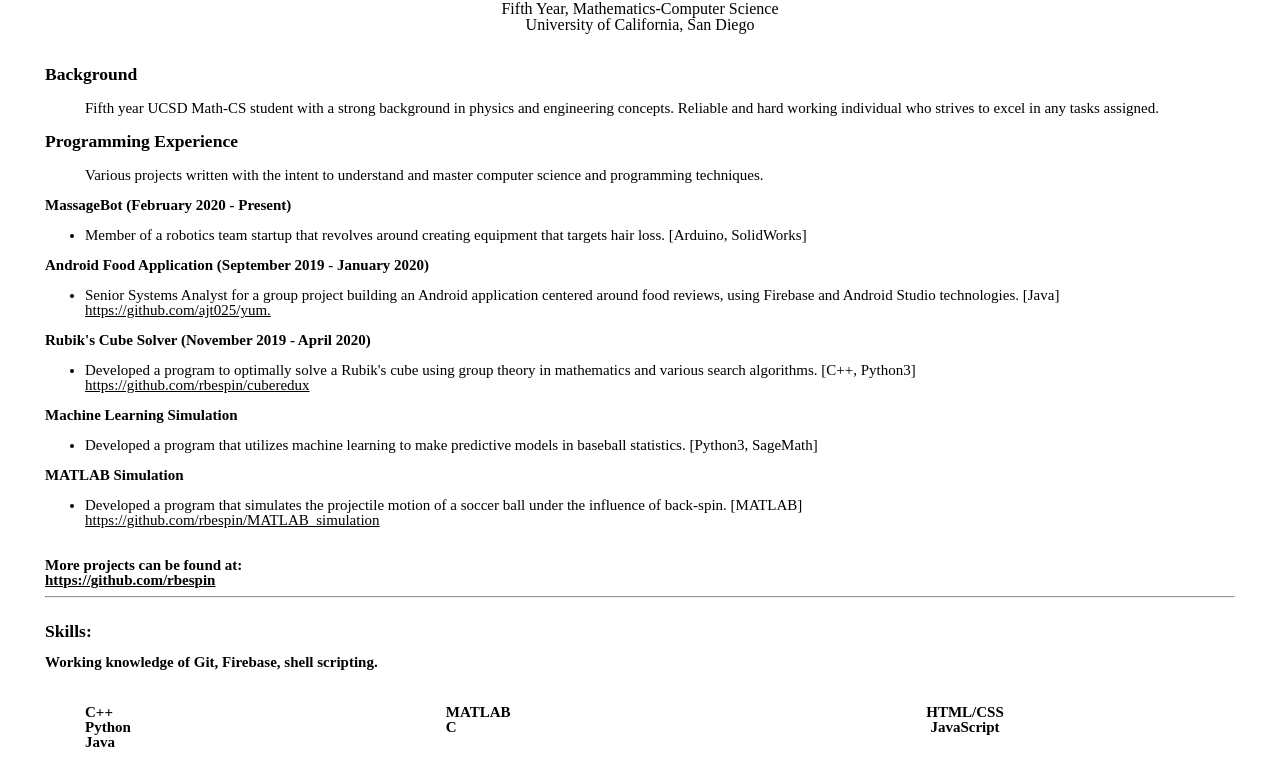
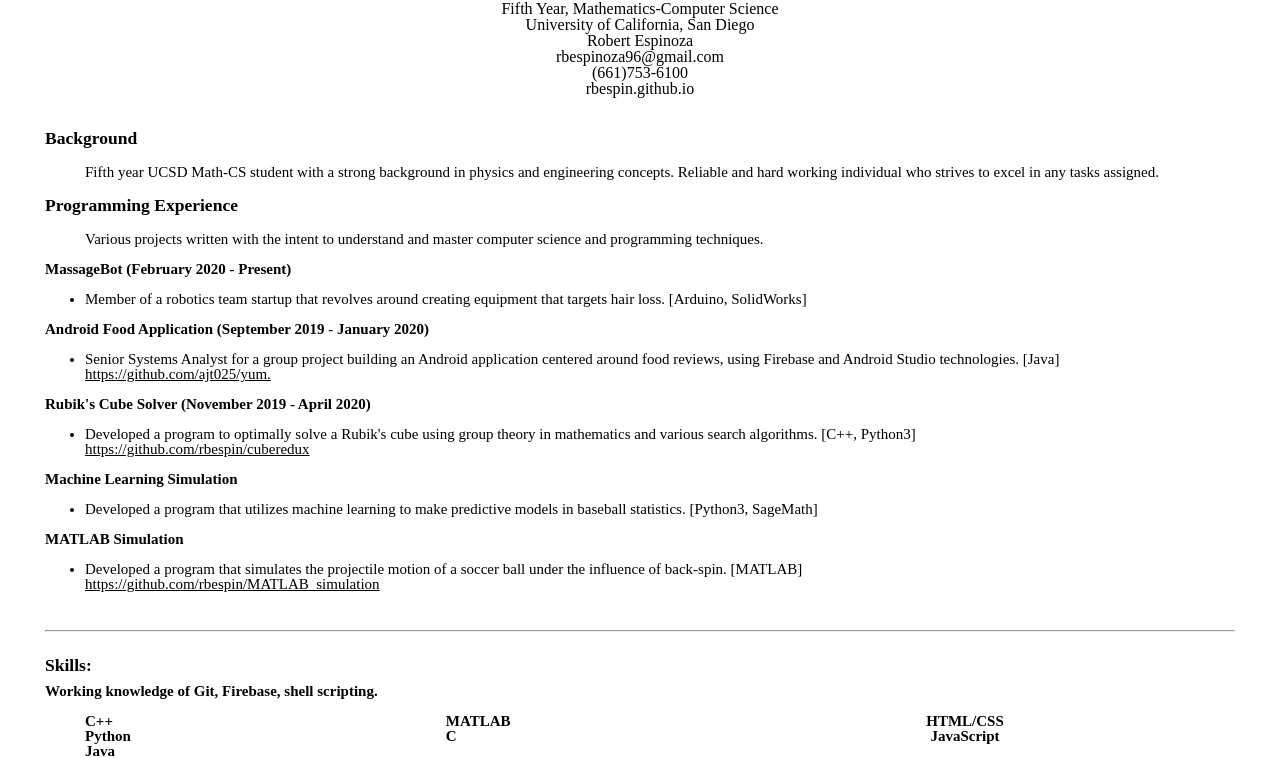
Before and after one commit to rbespin/rbespin.github.io, a plain HTML site: page index.html in a window 1280 px wide. Shown: the part 68-826 px from the top of the page. Drawn offline with Linux system fonts and the light colour scheme.

Commit message:
update website resume

```diff
--- a/index.html
+++ b/index.html
@@ -12,6 +12,11 @@
             Fifth Year, Mathematics-Computer Science
             <br>
             University of California, San Diego
+            <br>
+            Robert Espinoza
+            <br>rbespinoza96@gmail.com
+            <br>(661)753-6100
+            <br>rbespin.github.io
         </span>
         </header>
         <main class="main-article">
@@ -50,13 +55,13 @@
                     <li>Developed a program that simulates the projectile motion of a soccer ball under the influence of back-spin. [MATLAB]<br><a href="https://github.com/rbespin/MATLAB_simulation">https://github.com/rbespin/MATLAB_simulation</a></li>
                 </ul>
                 <br>
-                <div class="githubLink">More projects can be found at:<br><a href="https://github.com/rbespin">https://github.com/rbespin</a></div>
+               <!-- <div class="githubLink">More projects can be found at:<br><a href="https://github.com/rbespin">https://github.com/rbespin</a></div> -->
             </section>
                     <hr>
             <section class="res-section">
                 <div class="skills"><h3>Skills:</h3></div>
                 <div class="wrapperSkills">
-                    <div class="git"><h4>Working knowledge of Git, Firebase, shell scripting.</h4></div>
+                    <div class="git"><strong>Working knowledge of Git, Firebase, shell scripting.</strong></div>
                 <div class="left"> <ul>
                     <li>C++</li>
                     <li>Python</li>
@@ -75,13 +80,13 @@
                 </div>
             </section>
             <hr>
-            Contact me:
+           <!-- Contact me:
             <br>
             Robert Espinoza
             <br>Email: rbespinoza96@gmail.com
             <br>Phone: (661)753-6100
             <br>Website: rbespin.github.io
-
+                    -->
         </main>
     </body>
     </html>
--- a/main.css
+++ b/main.css
@@ -103,7 +103,7 @@ body main h2{
 .res-section .git{
 	margin: 0;
 	width: 100%;
-	padding-top: 2em;
+	padding-top: 3em;
 	display: inline-block;
 	color: black;
 	text-decoration: none;
@@ -123,6 +123,6 @@ body main h2{
 	list-style-type: none;
 }
 footer{
-	padding: 2em;
+	/*padding: 2em; */
 	margin: 0;
 }
```
